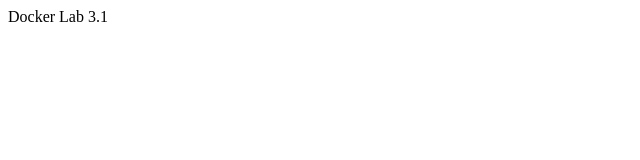
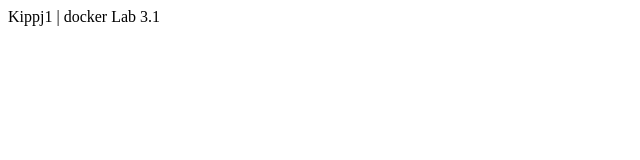
Before and after one commit to kippj1/docker-lab3.1, a plain HTML site: page index.html in a window 1280 px wide. Shown: the full height of the page, 0-640 px from the left. Drawn offline with Linux system fonts and the light colour scheme.

Commit message:
Trigger build

```diff
--- a/index.html
+++ b/index.html
@@ -1,8 +1,8 @@
 <html>
   <header>
-    <title>Docker Lab 3.1</title>
+    <title>Kippj1 | Docker Lab 3.1</title>
   </header>
   <body>
-    Docker Lab 3.1
+    Kippj1 | docker Lab 3.1
   </body>
 </html>
```
